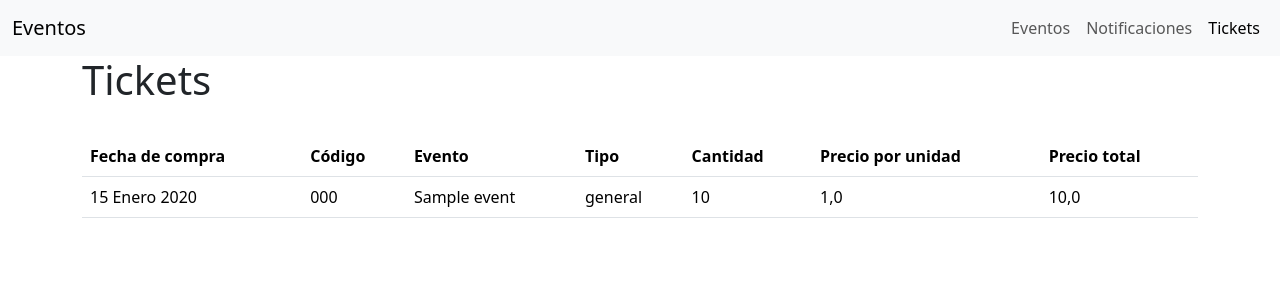
After one commit to mendezari2000/eventos, a Django app: page /tickets/ in a window 1280 px wide. The commit adds this page. Shown: the top 300 px of the page. Run offline with Django 5.2, Linux system fonts and the light colour scheme; tables that the repository leaves empty hold one stand-in row (values such as "Sample post"); parts of the project's set-up code (start-up, migrations or seed data) failed here and were passed over.

Commit message:
agregamos vista de tickets

```diff
--- a/app/models.py
+++ b/app/models.py
@@ -391,6 +391,8 @@ class Type_Ticket(models.TextChoices):
 
 class Ticket(models.Model):
     buy_date = models.DateField(auto_now_add=True)
+    prize = models.FloatField()
+    total = models.FloatField()
     ticket_code = models.CharField(max_length=100, unique=True)
     quantity= models.IntegerField()
     type_ticket = models.CharField(
@@ -404,8 +406,11 @@ class Ticket(models.Model):
         return f"Codigo de ticket: {self.ticket_code}"
 
     @classmethod
-    def validate(cls, ticket_code, quantity, type_ticket, user, event):
+    def validate(cls, prize, ticket_code, quantity, type_ticket, user, event):
         errors={}
+
+        if prize <0:
+            errors["prize"] = "El precio debe ser mayor a 0"
 
         if ticket_code =="":
             errors["ticket_code"] = "El codigo del ticket es obligatorio"
@@ -425,7 +430,7 @@ class Ticket(models.Model):
         return errors
 
     @classmethod
-    def new(cls, ticket_code, quantity, type_ticket, user=None, event=None):
+    def new(cls, prize, ticket_code, quantity, type_ticket, user=None, event=None):
         errors = cls.validate(ticket_code, quantity,type_ticket,user,event)
 
         if len(errors.keys()) > 0:
@@ -437,5 +442,6 @@ class Ticket(models.Model):
             type_ticket=type_ticket,
             user=user,
             event=event,
+            prize=prize
         )
         return True, None
--- /dev/null
+++ b/app/templates/app/tickets.html
@@ -0,0 +1,41 @@
+{% extends "base.html" %}
+
+{% block title %}Tickets{% endblock %}
+
+{% block content %}
+<div class="container">
+    <div class="d-flex justify-content-between align-items-center mb-4">
+        <h1>Tickets</h1>
+    </div>
+    <table class="table">
+        <thead>
+            <tr>
+                <th>Fecha de compra</th>
+                <th>Código</th>
+                <th>Evento</th>
+                <th>Tipo</th>
+                <th>Cantidad</th>
+                <th>Precio por unidad</th>
+                <th>Precio total</th>
+            </tr>
+        </thead>
+        <tbody>
+            {% for ticket in tickets%}
+                <tr>
+                    <td>{{ ticket.buy_date}}</td>
+                    <td>{{ ticket.ticket_code }}</td>
+                    <td>{{ ticket.event.title }}</td>
+                    <td>{{ ticket.type_ticket }}</td>
+                    <td>{{ticket.quantity}}</td>
+                    <td>{{ticket.prize}}</td>
+                    <td>{{ticket.total}}</td>
+                </tr>
+            {% empty %}
+                <tr>
+                    <td colspan="4" class="text-center">No hay tickets disponibles</td>
+                </tr>
+            {% endfor %}
+        </tbody>
+    </table>
+</div>
+{% endblock %}
--- a/app/templates/base.html
+++ b/app/templates/base.html
@@ -50,6 +50,10 @@
                             <li class="nav-item">
                                 {% navbar_link 'notifications' 'Notificaciones' %}
                             </li>
+                            </li>
+                            <li class="nav-item">
+                                {% navbar_link 'tickets' 'Tickets' %}
+                            </li>
                         </ul>
                     </div>
             </div>
--- a/app/urls.py
+++ b/app/urls.py
@@ -4,12 +4,13 @@ from .views import (
     EventListView,
     EventDetailView,
     NotificationListView,
+    TicketListView
 )
 
 urlpatterns = [
     path("", HomeView.as_view(), name="home"),
     path("events/", EventListView.as_view(), name="events"),
     path("events/<int:pk>/", EventDetailView.as_view(), name="event_detail"),
-    path("notificaciones/", NotificationListView.as_view(), name="notifications")
-
+    path("notificaciones/", NotificationListView.as_view(), name="notifications"),
+    path("tickets/", TicketListView.as_view(), name = "tickets")
 ]
--- a/app/views.py
+++ b/app/views.py
@@ -1,5 +1,17 @@
 from django.views.generic import TemplateView, ListView, DetailView
-from .models import Event, Notification, Category
+from .models import Event, Notification, Category, Ticket
+
+class TicketListView(ListView):
+    model = Ticket
+    template_name = "app/tickets.html"
+    context_object_name = "tickets"
+
+    def get_queryset(self):
+        queryset = Ticket.objects.all().order_by("buy_date")
+        for ticket in queryset:
+            ticket.total = ticket.prize * ticket.quantity
+        return queryset
+
 
 class NotificationListView(ListView):
     model = Notification
--- a/eventos/urls.py
+++ b/eventos/urls.py
@@ -17,7 +17,7 @@ Including another URLconf
 
 from django.urls import include, path
 
-from app.views import NotificationListView
+from app.views import NotificationListView, TicketListView
 
 urlpatterns = [
     path("", include("app.urls"))
```
Also changed, not shown: app/migrations/0001_initial.py, app/migrations/__init__.py (added).
